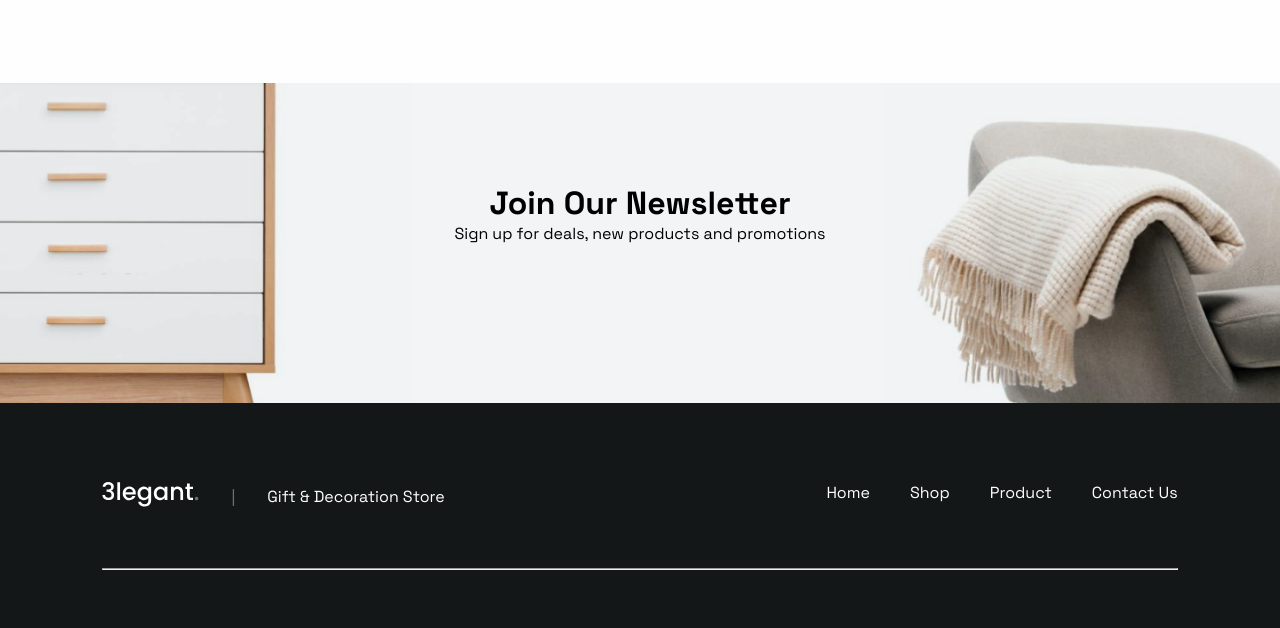
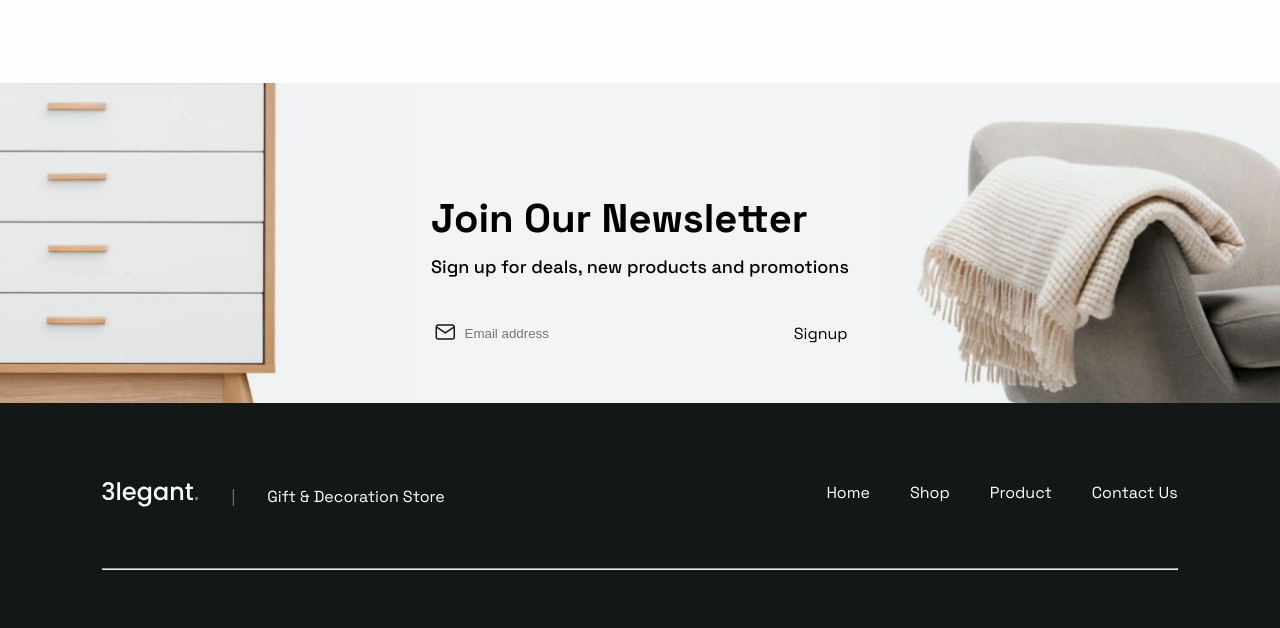
Before and after one commit to marjanradfar/E-Commerce, a website built with Vite: page page/Home.html in a window 1280 px wide. Shown: the part 3176-3804 px from the top of the page. Built offline with nearby package versions, Linux system fonts and the light colour scheme; a web font is replaced by a local one.

Commit message:
creat input in section newsletter in home page

```diff
--- a/assets/style/_home.scss
+++ b/assets/style/_home.scss
@@ -12,7 +12,8 @@
     h1 {
       font-size: 6.5em;
       line-height: 6.5rem;
-      span{
+
+      span {
         color: $secondaryColor;
       }
     }
@@ -292,17 +293,58 @@
 
   img {
     width: 100%;
-
   }
 
   &__content {
-    width: 100%;
     position: absolute;
     top: 6.25rem;
+    width: 100%;
     display: flex;
     justify-content: center;
     align-items: center;
     flex-direction: column;
+
+    &--title {
+      p {
+        font-weight: 500;
+        font-size: 1.125rem;
+
+      }
+
+      h1 {
+        font-size: 2.5rem;
+        line-height: 4.5rem;
+      }
+    }
+
+    &--input {
+      display: flex;
+      width: 415px;
+      justify-content: space-between;
+      align-items: center;
+      margin-top: 2rem;
+      .email{
+        //display: flex;
+        position: relative;
+        img{
+          position: absolute;
+          width: fit-content;
+          margin-top: 10px;
+
+        }
+        input{
+          border: none;
+          background-color: transparent;
+          width: 350px;
+          padding: 1rem;
+
+          &::placeholder{
+            //margin-left: 2rem;
+            padding-left: 1rem;
+          }
+        }
+      }
+    }
   }
 }
 
--- a/page/Home.html
+++ b/page/Home.html
@@ -261,16 +261,19 @@
                     </div>
                     <div class="boxText">
                         <p>7 ways to decor your home</p>
-<!--                        <span>Read More</span>-->
+                        <!--                        <span>Read More</span>-->
                         <div class="goShop">
                             <a href="#">
                                 <span>Read More</span>
-                                <svg width="18" height="18" viewBox="0 0 18 18" fill="none" xmlns="http://www.w3.org/2000/svg">
+                                <svg width="18" height="18" viewBox="0 0 18 18" fill="none"
+                                     xmlns="http://www.w3.org/2000/svg">
                                     <path d="M3.75 9H14.25" stroke="#377DFF" stroke-width="1.125" stroke-linecap="round"
                                           stroke-linejoin="round"/>
-                                    <path d="M9.75 13.5L14.25 9" stroke="#377DFF" stroke-width="1.125" stroke-linecap="round"
+                                    <path d="M9.75 13.5L14.25 9" stroke="#377DFF" stroke-width="1.125"
+                                          stroke-linecap="round"
                                           stroke-linejoin="round"/>
-                                    <path d="M9.75 4.5L14.25 9" stroke="#377DFF" stroke-width="1.125" stroke-linecap="round"
+                                    <path d="M9.75 4.5L14.25 9" stroke="#377DFF" stroke-width="1.125"
+                                          stroke-linecap="round"
                                           stroke-linejoin="round"/>
                                 </svg>
                             </a>
@@ -287,12 +290,15 @@
                         <div class="goShop">
                             <a href="#">
                                 <span>Read More</span>
-                                <svg width="18" height="18" viewBox="0 0 18 18" fill="none" xmlns="http://www.w3.org/2000/svg">
+                                <svg width="18" height="18" viewBox="0 0 18 18" fill="none"
+                                     xmlns="http://www.w3.org/2000/svg">
                                     <path d="M3.75 9H14.25" stroke="#377DFF" stroke-width="1.125" stroke-linecap="round"
                                           stroke-linejoin="round"/>
-                                    <path d="M9.75 13.5L14.25 9" stroke="#377DFF" stroke-width="1.125" stroke-linecap="round"
+                                    <path d="M9.75 13.5L14.25 9" stroke="#377DFF" stroke-width="1.125"
+                                          stroke-linecap="round"
                                           stroke-linejoin="round"/>
-                                    <path d="M9.75 4.5L14.25 9" stroke="#377DFF" stroke-width="1.125" stroke-linecap="round"
+                                    <path d="M9.75 4.5L14.25 9" stroke="#377DFF" stroke-width="1.125"
+                                          stroke-linecap="round"
                                           stroke-linejoin="round"/>
                                 </svg>
                             </a>
@@ -309,12 +315,15 @@
                         <div class="goShop">
                             <a href="#">
                                 <span>Read More</span>
-                                <svg width="18" height="18" viewBox="0 0 18 18" fill="none" xmlns="http://www.w3.org/2000/svg">
+                                <svg width="18" height="18" viewBox="0 0 18 18" fill="none"
+                                     xmlns="http://www.w3.org/2000/svg">
                                     <path d="M3.75 9H14.25" stroke="#377DFF" stroke-width="1.125" stroke-linecap="round"
                                           stroke-linejoin="round"/>
-                                    <path d="M9.75 13.5L14.25 9" stroke="#377DFF" stroke-width="1.125" stroke-linecap="round"
+                                    <path d="M9.75 13.5L14.25 9" stroke="#377DFF" stroke-width="1.125"
+                                          stroke-linecap="round"
                                           stroke-linejoin="round"/>
-                                    <path d="M9.75 4.5L14.25 9" stroke="#377DFF" stroke-width="1.125" stroke-linecap="round"
+                                    <path d="M9.75 4.5L14.25 9" stroke="#377DFF" stroke-width="1.125"
+                                          stroke-linecap="round"
                                           stroke-linejoin="round"/>
                                 </svg>
                             </a>
@@ -331,8 +340,19 @@
     <div class="newsletter">
         <img src="../assets/image/banner/Newsletter.png">
         <div class="newsletter__content">
-            <h1>Join Our Newsletter</h1>
-            <p>Sign up for deals, new products and promotions</p>
+            <div class="newsletter__content--title">
+                <h1>Join Our Newsletter</h1>
+                <p>Sign up for deals, new products and promotions</p>
+            </div>
+            <div class="newsletter__content--input">
+                <div class="email">
+                    <img src="../assets/image/icon/email.svg" />
+                    <input type="email" placeholder="Email address">
+                </div>
+                <span class="singUp">
+                    Signup
+                </span>
+            </div>
         </div>
     </div>
     <footer class="footer">
```
Also changed, not shown: assets/image/icon/email.svg (added).
